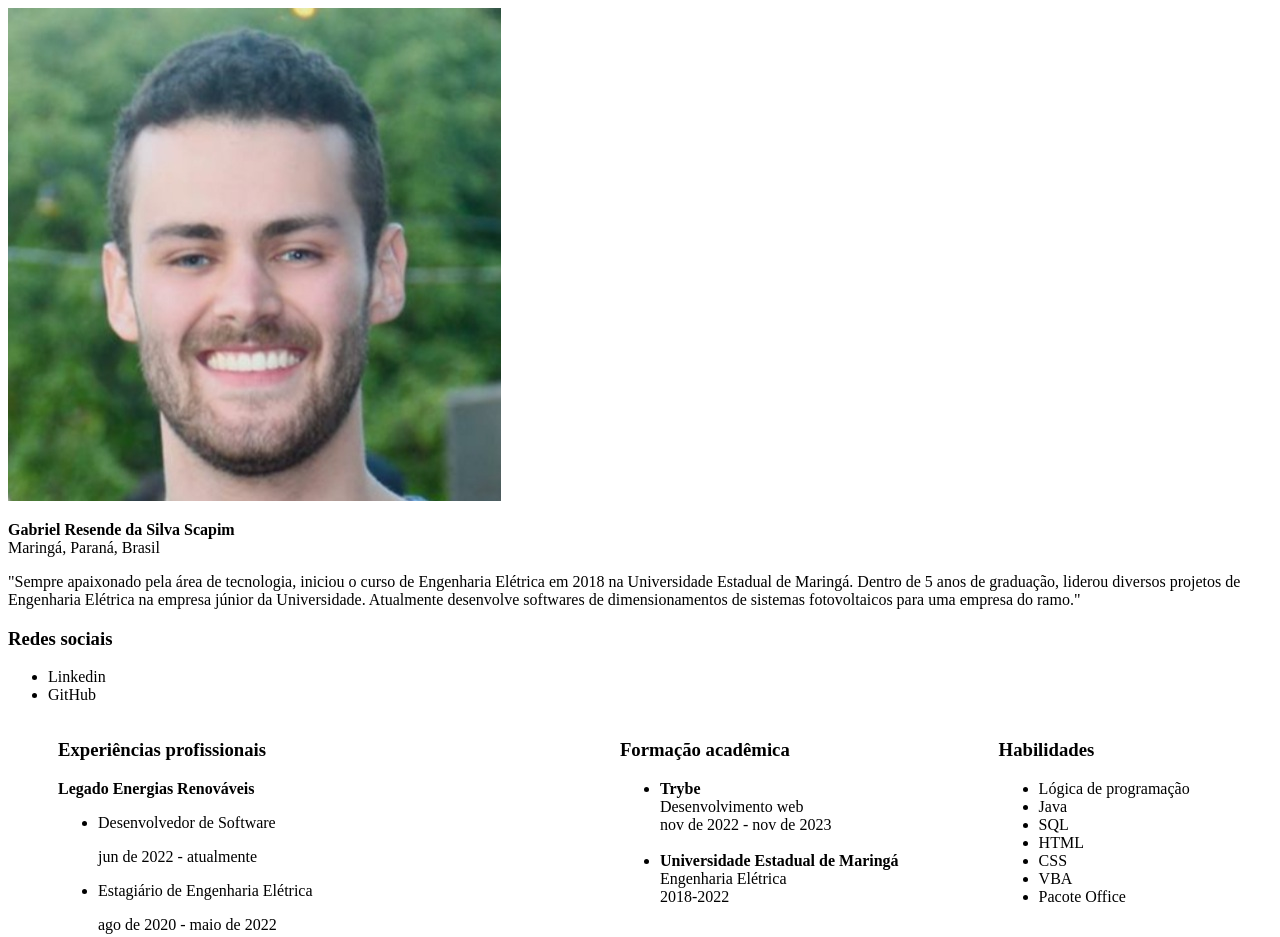
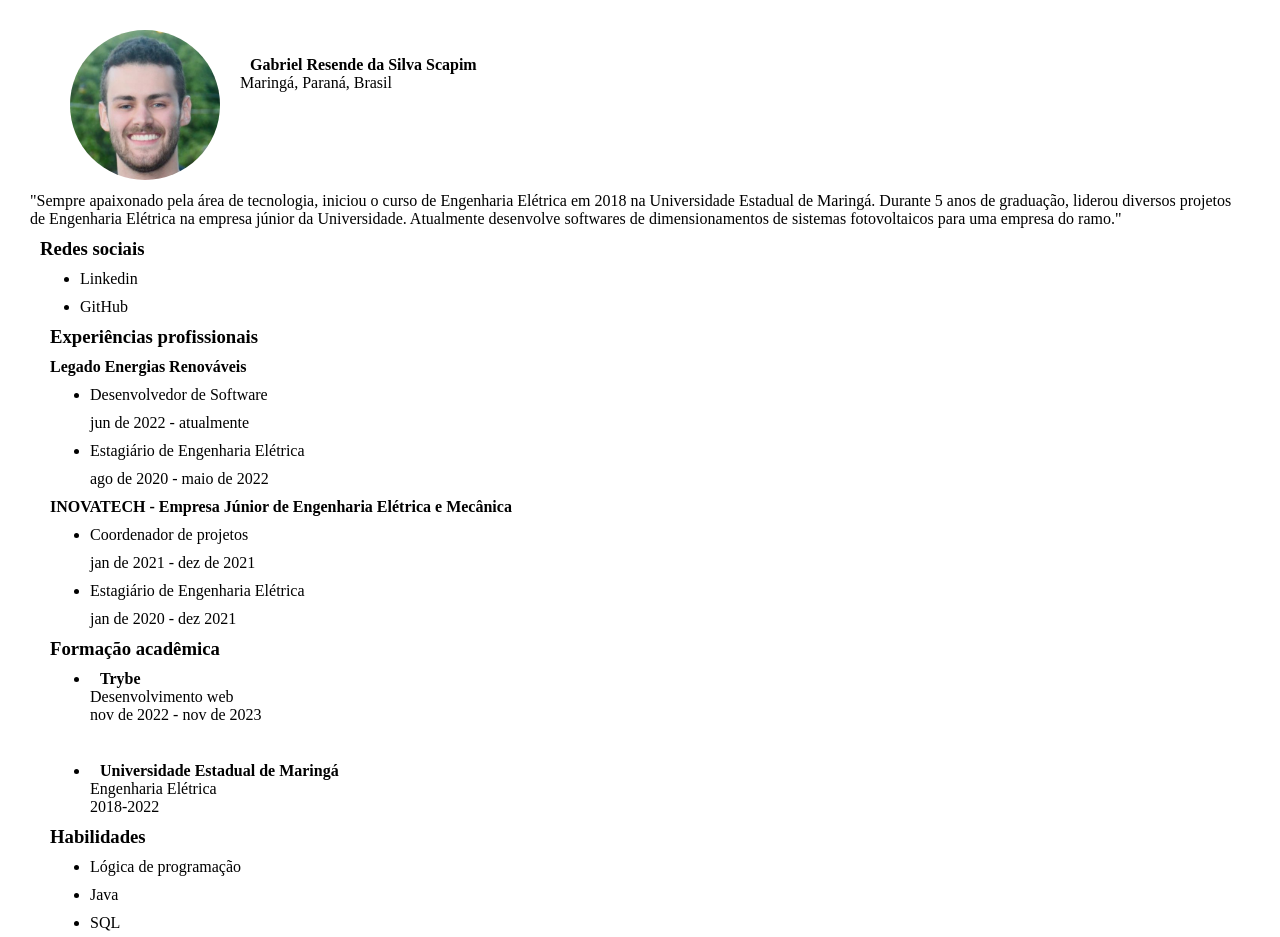
Before and after one commit to gabrielscapim/gabrielscapim.github.io, a plain HTML site: page index.html in a window 1280 px wide. Shown: the top 937 px of the page. Drawn offline with Linux system fonts and the light colour scheme.

Commit message:
Adiciona estilos css

```diff
--- a/index.html
+++ b/index.html
@@ -11,15 +11,17 @@
 
 <body>
 
-    <img src = "./images/foto_perfil.jpeg" alt="Foto de perfil">
-    <p>
+    <img class="img_perfil" src = "./images/foto_perfil.jpeg" alt="Foto de perfil">
+    <p class = "name_loc">
+        <br><br>
         <strong>Gabriel Resende da Silva Scapim</strong> <br>
-        Maringá, Paraná, Brasil
+         Maringá, Paraná, Brasil
 
     </p>
 
-    <p>
-        "Sempre apaixonado pela área de tecnologia, iniciou o curso de Engenharia Elétrica em 2018 na Universidade Estadual de Maringá. Dentro de 5 anos de graduação, liderou diversos projetos de Engenharia Elétrica na empresa júnior da Universidade. Atualmente desenvolve softwares de dimensionamentos de sistemas fotovoltaicos para uma empresa do ramo."
+    <p class = "about">
+
+        "Sempre apaixonado pela área de tecnologia, iniciou o curso de Engenharia Elétrica em 2018 na Universidade Estadual de Maringá. Durante 5 anos de graduação, liderou diversos projetos de Engenharia Elétrica na empresa júnior da Universidade. Atualmente desenvolve softwares de dimensionamentos de sistemas fotovoltaicos para uma empresa do ramo."
     </p>
 
     <h3><strong>Redes sociais</strong></h3>
--- a/style.css
+++ b/style.css
@@ -1,21 +1,19 @@
-.font_name_about {
-    font-style: italic;
+*{
+    margin: 10px;
 }
 
 .img_perfil {
-    width: 120px;
+    width: 150px;
+    float: left;
+    margin-right: 20px;
+    margin-left: 50px;
     border-radius: 100%;
-    margin-left: 0%;
-    float: left;
 }
 
-.background_color {
-    background-color: rgb(237, 236, 235);
+.name_loc {
+
 }
 
-div {
-    display: inline-block;
-    float: left;
-    margin-left: 50px;
-    margin-right: 50px;
+.about {
+    margin-top: 100px;
 }
```
